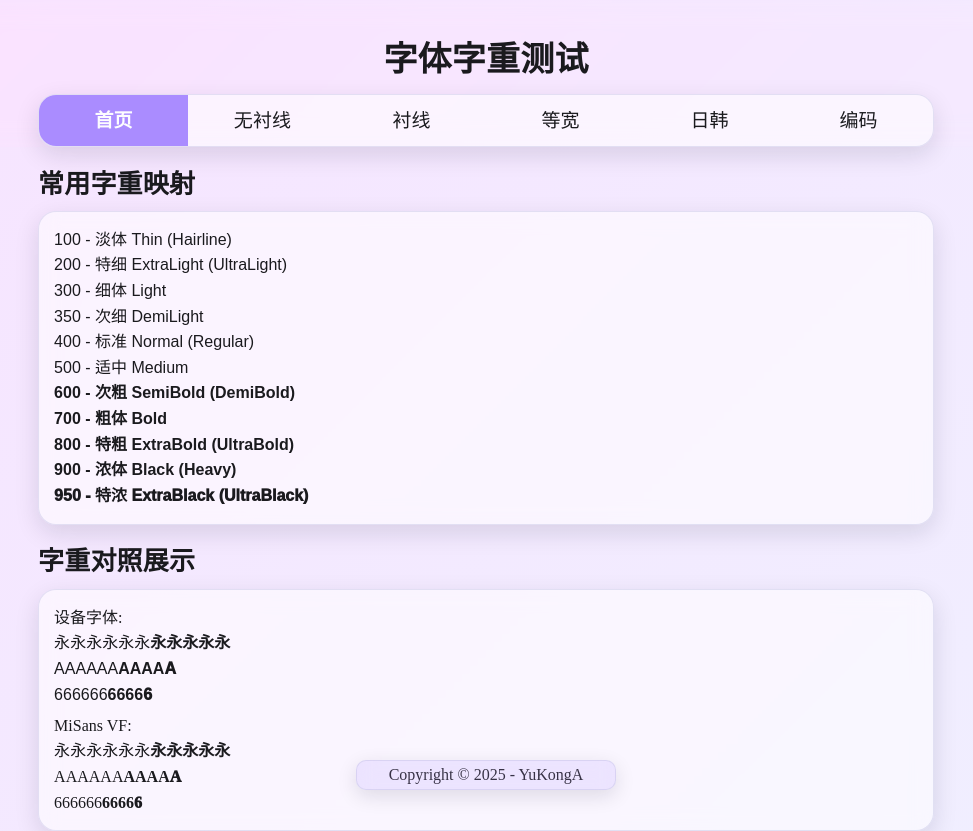
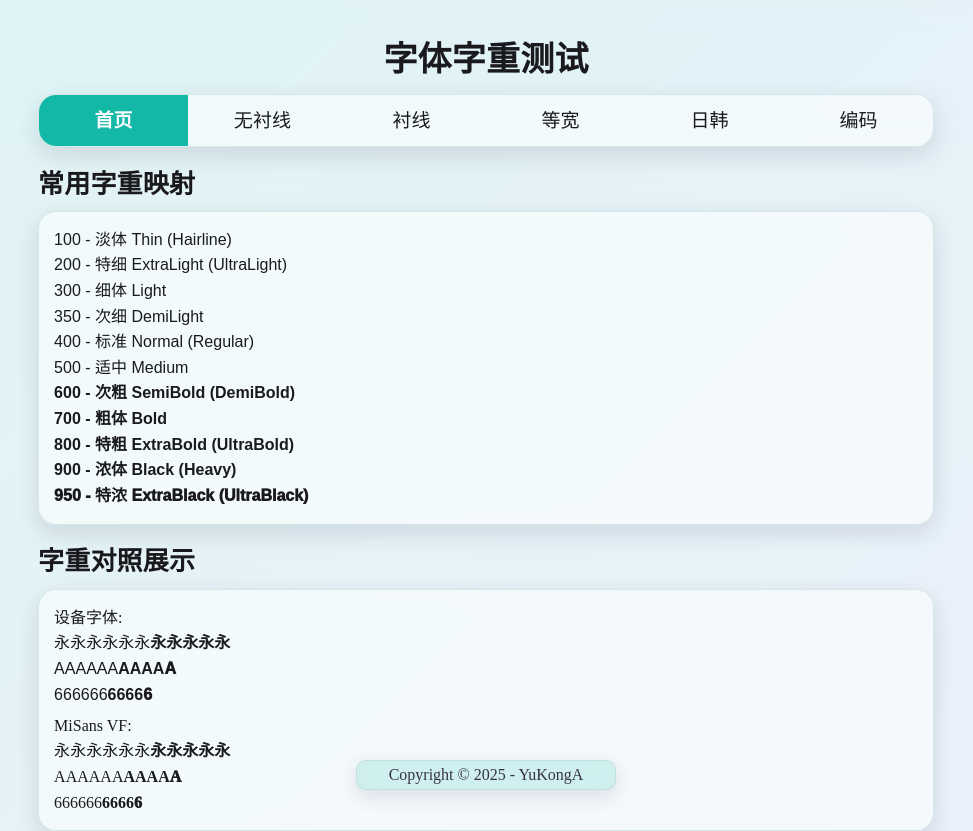
Before and after one commit to YuKongA/Font-Weight-Test, a Vue app: page / in a window 1280 px wide. Shown: the top 831 px of the page, without its empty margins (154-1127 px from the left). Built offline with nearby package versions, Linux system fonts and the light colour scheme; a web font is replaced by a local one.

Commit message:
update: 替换主题色

```diff
--- a/package.json
+++ b/package.json
@@ -9,11 +9,11 @@
     "preview": "vite preview"
   },
   "dependencies": {
-    "vue": "^3.5.22",
+    "vue": "^3.5.25",
     "vue-router": "^4.6.3"
   },
   "devDependencies": {
-    "@vitejs/plugin-vue": "^6.0.1",
+    "@vitejs/plugin-vue": "^6.0.2",
     "vite": "npm:rolldown-vite@latest"
   }
 }
--- a/src/assets/color.css
+++ b/src/assets/color.css
@@ -9,28 +9,28 @@
     --vt-c-text-dark-2: rgb(204, 204, 214);
 
     /* Modern glass palette */
-    --vt-c-primary-1: 219, 88, 255;   /* rgb tuple */
-    --vt-c-primary-2: 100, 170, 255;  /* rgb tuple */
-    --vt-c-surface-1: 255, 255, 255;  /* glass light */
-    --vt-c-surface-2: 20, 20, 24;     /* glass dark */
+    --vt-c-primary-1: 20, 184, 166;
+    --vt-c-primary-2: 99, 102, 241;
+    --vt-c-surface-1: 255, 255, 255;
+    --vt-c-surface-2: 20, 20, 24;
 
-    --vt-c-active-color-1: rgb(170, 140, 255);
-    --vt-c-active-color-2: rgb(100, 140, 255);
+    --vt-c-active-color-1: rgb(20, 184, 166);
+    --vt-c-active-color-2: rgb(99, 102, 241);
 
-    --vt-c-hover-color-1: rgb(150, 120, 245);
-    --vt-c-hover-color-2: rgb(120, 160, 255);
+    --vt-c-hover-color-1: rgb(45, 212, 191);
+    --vt-c-hover-color-2: rgb(129, 140, 248);
 
-    --vt-c-footer-background-1: rgba(170, 140, 255, 0.16);
-    --vt-c-footer-background-2: rgba(100, 140, 255, 0.16);
+    --vt-c-footer-background-1: rgba(20, 184, 166, 0.16);
+    --vt-c-footer-background-2: rgba(99, 102, 241, 0.16);
 
     --vt-c-footer-text-1: rgb(55, 50, 70);
     --vt-c-footer-text-2: rgb(225, 230, 250);
 
-    --vt-c-footer-hover-1: rgba(170, 140, 255, 0.6);
-    --vt-c-footer-hover-2: rgba(100, 140, 255, 0.6);
+    --vt-c-footer-hover-1: rgba(20, 184, 166, 0.6);
+    --vt-c-footer-hover-2: rgba(99, 102, 241, 0.6);
 
-    --vt-c-footer-link-hover-1: rgb(60, 220, 120);
-    --vt-c-footer-link-hover-2: rgb(120, 190, 255);
+    --vt-c-footer-link-hover-1: rgb(56, 189, 248);
+    --vt-c-footer-link-hover-2: rgb(129, 140, 248);
 }
 
 /* semantic color variables for this project */
@@ -44,8 +44,8 @@
     --color-footer-hover: var(--vt-c-footer-hover-1);
     --color-footer-link-hover: var(--vt-c-footer-link-hover-1);
     --color-glass-bg: rgba(var(--vt-c-surface-1), 0.55);
-    --color-glass-border: rgba(180, 180, 220, 0.35);
-    --color-gradient-1: linear-gradient(135deg, rgba(var(--vt-c-primary-1),0.15), rgba(var(--vt-c-primary-2),0.10));
+    --color-glass-border: rgba(160, 200, 190, 0.35);
+    --color-gradient-1: linear-gradient(135deg, rgba(var(--vt-c-primary-1),0.12), rgba(var(--vt-c-primary-2),0.08));
 }
 
 @media (prefers-color-scheme: dark) {
@@ -59,7 +59,7 @@
         --color-footer-hover: var(--vt-c-footer-hover-2);
         --color-footer-link-hover: var(--vt-c-footer-link-hover-2);
         --color-glass-bg: rgba(var(--vt-c-surface-2), 0.55);
-        --color-glass-border: rgba(120, 120, 160, 0.35);
-        --color-gradient-1: linear-gradient(135deg, rgba(var(--vt-c-primary-2),0.12), rgba(var(--vt-c-primary-1),0.18));
+        --color-glass-border: rgba(100, 130, 200, 0.35);
+        --color-gradient-1: linear-gradient(135deg, rgba(var(--vt-c-primary-2),0.10), rgba(var(--vt-c-primary-1),0.16));
     }
 }
--- a/src/assets/main.css
+++ b/src/assets/main.css
@@ -77,8 +77,8 @@ a {
   position: sticky;
   padding-top: 35px;
   z-index: 20;
-  backdrop-filter: saturate(1.3) blur(12px);
-  -webkit-backdrop-filter: saturate(1.3) blur(12px);
+  backdrop-filter: saturate(1.15) blur(12px);
+  -webkit-backdrop-filter: saturate(1.15) blur(12px);
 }
 
 /* 顶部整体容器 */
@@ -113,8 +113,8 @@ h2 {
   transition: var(--transition-slow);
   background: var(--color-glass-bg);
   box-shadow: 0 8px 24px rgba(20, 20, 40, 0.12);
-  backdrop-filter: saturate(1.2) blur(10px);
-  -webkit-backdrop-filter: saturate(1.2) blur(10px);
+  backdrop-filter: saturate(1.1) blur(10px);
+  -webkit-backdrop-filter: saturate(1.1) blur(10px);
   animation: fadeUp 500ms ease both;
 }
 
@@ -168,8 +168,8 @@ h2 {
   overflow: hidden;
   transition: var(--transition-normal);
   background: var(--color-glass-bg);
-  backdrop-filter: saturate(1.2) blur(10px);
-  -webkit-backdrop-filter: saturate(1.2) blur(10px);
+  backdrop-filter: saturate(1.1) blur(10px);
+  -webkit-backdrop-filter: saturate(1.1) blur(10px);
   list-style: none;
   display: grid;
   grid-template-columns: repeat(6, 1fr);
```
